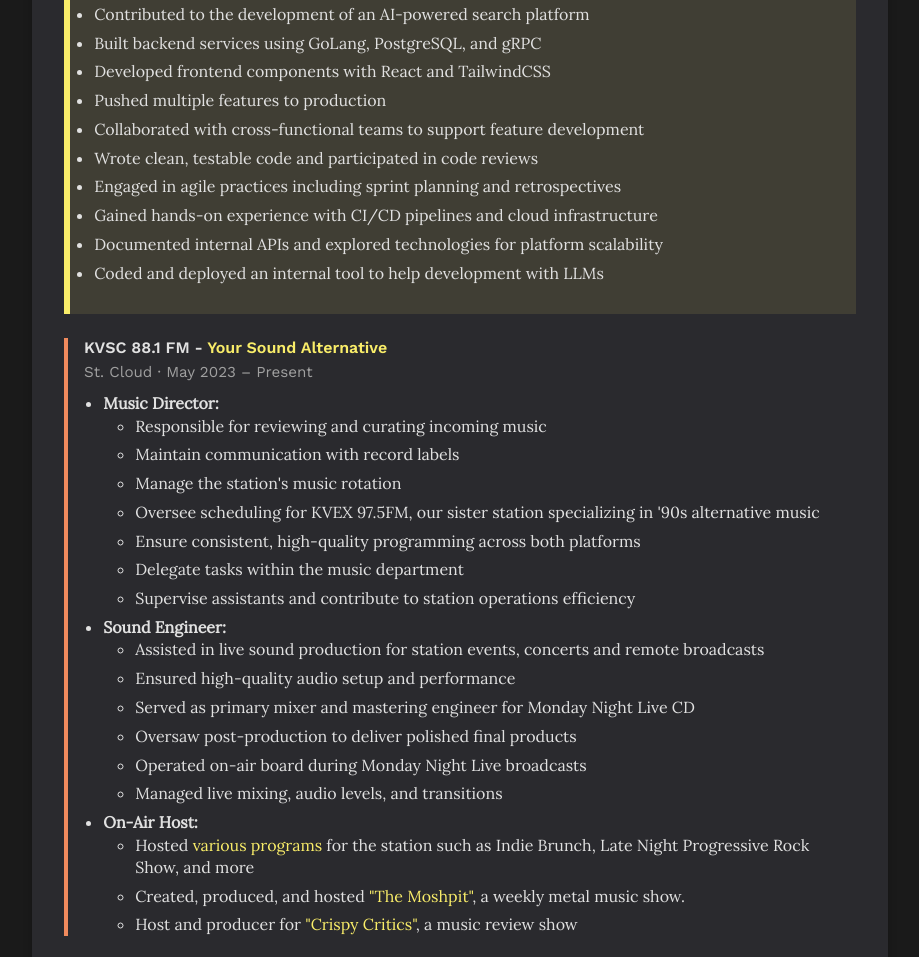
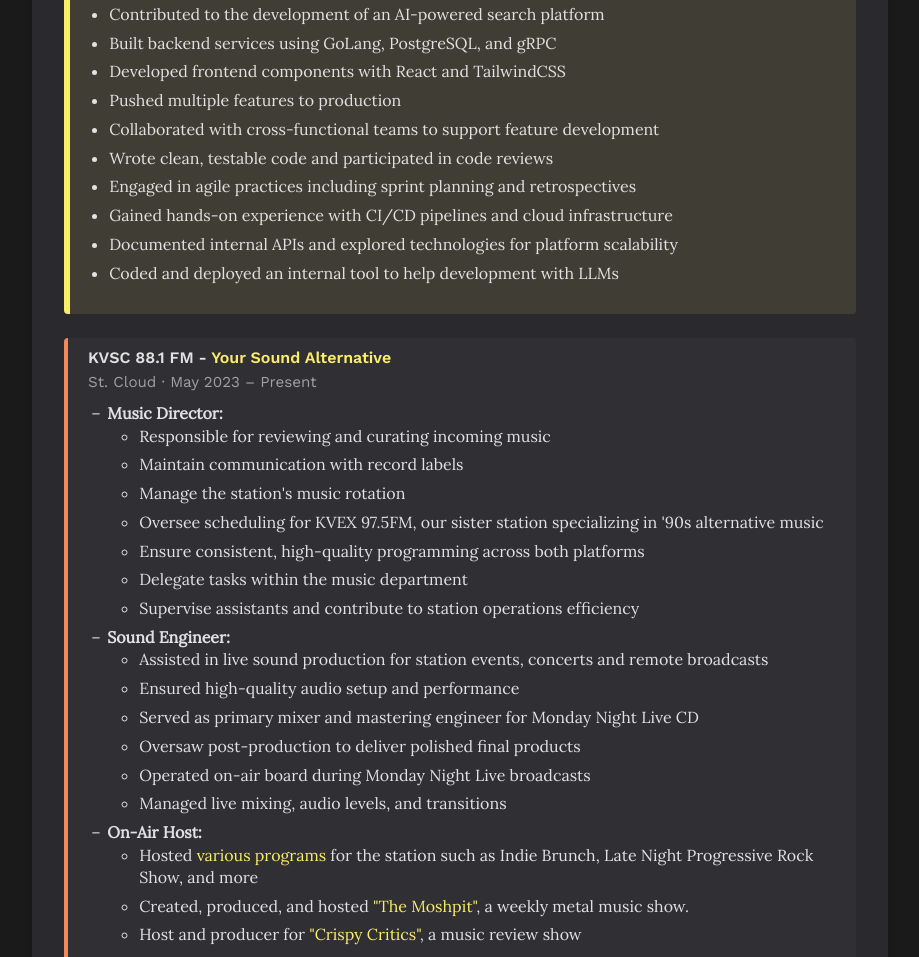
Before and after one commit to Beck-MN/Website, a plain HTML site: page index.html in a window 1280 px wide. Shown: the part 853-1810 px from the top of the page, without its empty margins (180-1099 px from the left). Drawn offline with nearby package versions, Linux system fonts and the light colour scheme.

Commit message:
formatting

```diff
--- a/index.html
+++ b/index.html
@@ -120,7 +120,8 @@
           </h6>
           <div class="role">St. Cloud · May 2023 – Present</div>
           <ul class="exp-list">
-            <li>
+            <li style="list-style-type: none; position: relative;">
+              <span style="position: absolute; left: -1em;">–</span>
               <strong>Music Director:</strong>
               <ul>
                 <li>Responsible for reviewing and curating incoming music</li>
@@ -132,7 +133,8 @@
                 <li>Supervise assistants and contribute to station operations efficiency</li>
               </ul>
             </li>
-            <li>
+            <li style="list-style-type: none; position: relative;">
+              <span style="position: absolute; left: -1em;">–</span>
               <strong>Sound Engineer:</strong>
               <ul>
                 <li>Assisted in live sound production for station events, concerts and remote broadcasts</li>
@@ -143,7 +145,8 @@
                 <li>Managed live mixing, audio levels, and transitions</li>
               </ul>
             </li>
-            <li>
+            <li style="list-style-type: none; position: relative;">
+              <span style="position: absolute; left: -1em;">–</span>
               <strong>On-Air Host:</a></strong>
               <ul>
                 <li>Hosted <a href="https://spinitron.com/KVSC/dj/172772/Beck" target="_blank">various programs</a> for
--- a/styles.css
+++ b/styles.css
@@ -168,7 +168,9 @@
 .experience-entry {
   border-left: 4px solid var(--accent);
   margin-bottom: 1.5rem;
-  padding-left: 1rem;
+  background-color: rgba(160, 160, 160, 0.05);
+  padding: 10px 5px 10px 1.25rem;
+  border-radius: 4px;
 }
 
 .experience-entry:nth-child(1) {
@@ -201,7 +203,7 @@
 .experience-entry.current-role {
   border-left: 6px solid var(--accent);
   background-color: var(--card-highlight-bg);
-  padding: 10px 5px;
+  padding: 10px 5px 10px 1.25rem;
 }
 
 .experience-entry.current-role:nth-child(1) {
```
